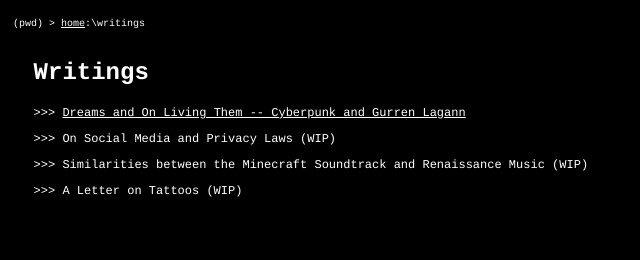
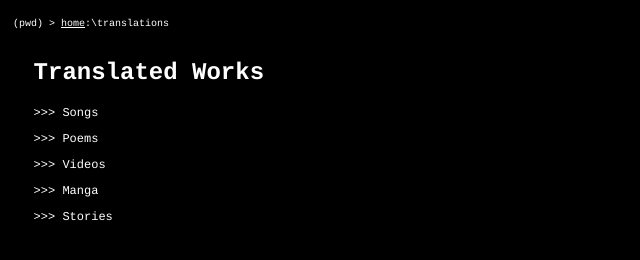
Before and after one commit to huaydin/huaydin.github.io, a website: page translations/translations.html in a window 1280 px wide. Shown: the whole page, without its empty margins (0-640 px from the left). Drawn offline with Linux system fonts and the light colour scheme.

Commit message:
Add files via upload

```diff
--- a/translations/translations.html
+++ b/translations/translations.html
@@ -30,15 +30,16 @@
 <body>
 
   <div style="font-family:Courier; color: white; font-size: 10px; padding-left: 5px; padding-bottom: 10px; padding-top: 10px;">
-    (pwd) > <a href="../" style="color: white;">home</a>:\writings
+    (pwd) > <a href="../" style="color: white;">home</a>:\translations
   </div>
 
 <div class="container">
-<h2>Writings</h2>
-<p>>>> <a href="./cyberpunk_gurren.html">Dreams and On Living Them -- Cyberpunk and Gurren Lagann</a></p>
-<p>>>> On Social Media and Privacy Laws (WIP)</p>
-<p>>>> Similarities between the Minecraft Soundtrack and Renaissance Music (WIP)</p>
-<p>>>> A Letter on Tattoos (WIP)</p>
+<h2>Translated Works</h2>
+<p>>>> Songs</p>
+<p>>>> Poems</p>
+<p>>>> Videos</p>
+<p>>>> Manga</p>
+<p>>>> Stories</p>
 <!-- <div><span><a href="https://hdin0.github.io/BoidProject/index3.html" target="_blank">Music Boids</a></span>
 <span>::: Javascript simulation of emergent behavior. Physics based with supporting audio from research with Jesse Berezovsky. More details can be found in the page. </span></div>
 </div> -->
```
